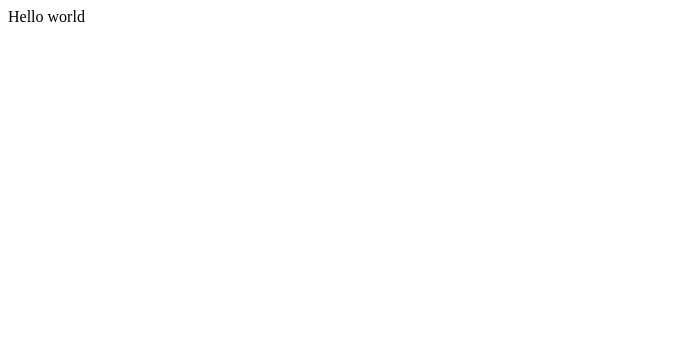
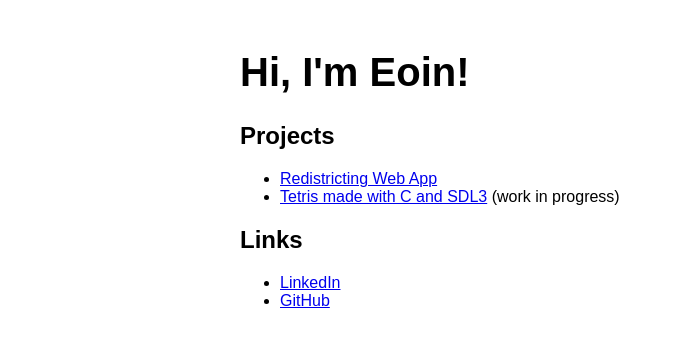
Before and after one commit to ebreen1/ebreen1.github.io, a plain HTML site: page index.html in a window 1280 px wide. Shown: the whole page, without its empty margins (0-674 px from the left). Drawn offline with Linux system fonts and the light colour scheme.

Commit message:
Added old website page

```diff
--- a/index.html
+++ b/index.html
@@ -1 +1,23 @@
-Hello world
+<html>
+	<head>
+		<title> Eoin </title>
+		<link rel="icon" href="./favicon.ico">
+	</head>
+	<body style="font-family:sans-serif;">
+		<div style="max-width:800px;margin:auto;margin-top:50px">
+			<h1 style="font-size:40;"> Hi, I'm Eoin! </h1>
+
+			<h2> Projects </h2>
+			<ul>
+				<li><a href="http://redistrict.eoinbreen.com"> Redistricting Web App </a></li>
+				<li><a href="http://www.github.com/ebreen1/Tetris"> Tetris made with C and SDL3</a> (work in progress) </li>
+			</ul>
+
+			<h2> Links </h2>
+			<ul>
+				<li> <a href="http://www.linkedin.com/in/eoin-breen"> LinkedIn </a> </li>
+				<li> <a href="http://www.github.com/ebreen1"> GitHub </a> </li>
+			</ul>
+		</div>
+	</body>
+</html>
```
Also changed, not shown: favicon.ico (added).
